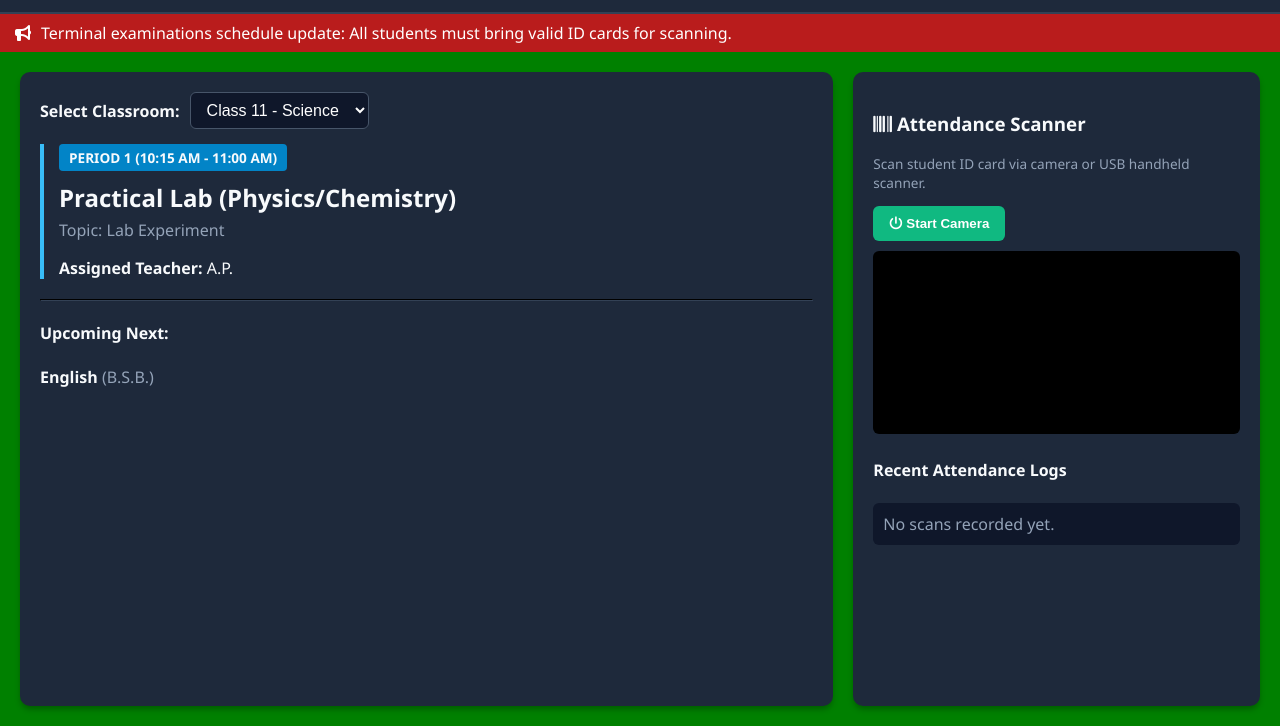
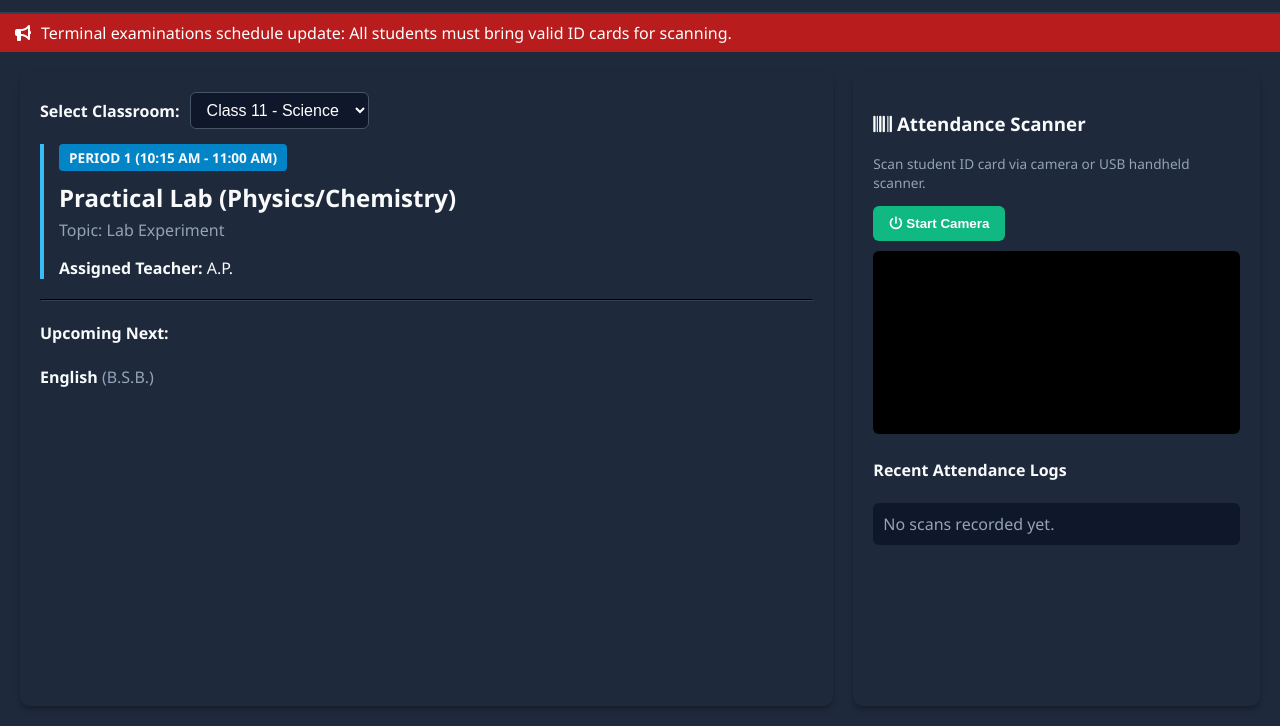
Before and after one commit to codersushant321/projectsos, a plain HTML site: page index.html in a window 1280 px wide. Shown: the part 74-800 px from the top of the page. Drawn offline with Linux system fonts and the light colour scheme.

Commit message:
Update index.html

```diff
--- a/index.html
+++ b/index.html
@@ -7,7 +7,7 @@
     <link rel="stylesheet" href="https://cdnjs.cloudflare.com/ajax/libs/font-awesome/6.4.0/css/all.min.css">
     <style>
         :root {
-            --bg-dark: green;
+            --bg-dark: #1e293b;
             --card-bg: #1e293b;
             --accent-green: #10b981;
             --accent-red: #ef4444;
```
